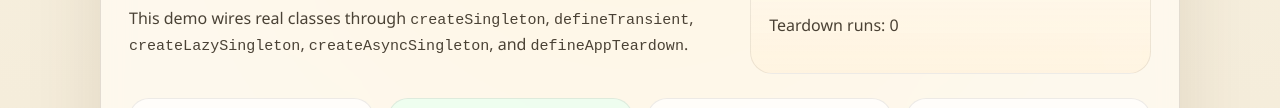
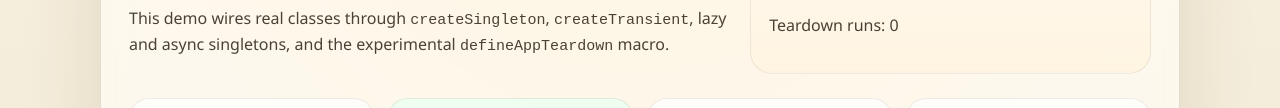
Before and after one commit to franz-bendezu/compdi, a website built with Vite: page apps/playground/index.html in a window 1280 px wide. Shown: the part 235-343 px from the top of the page. Built offline with nearby package versions, Linux system fonts and the light colour scheme.

Commit message:
docs: clarify macro lifecycle status

```diff
--- a/apps/playground/index.html
+++ b/apps/playground/index.html
@@ -15,8 +15,8 @@
         <h1>See each macro produce a distinct runtime shape.</h1>
         <p class="lede">
           This demo wires real classes through <code>createSingleton</code>,
-          <code>defineTransient</code>, <code>createLazySingleton</code>,
-          <code>createAsyncSingleton</code>, and <code>defineAppTeardown</code>.
+          <code>createTransient</code>, lazy and async singletons, and the
+          experimental <code>defineAppTeardown</code> macro.
         </p>
       </div>
       <aside class="hero-panel">
--- a/apps/playground/src/main.ts
+++ b/apps/playground/src/main.ts
@@ -3,7 +3,7 @@ import "./styles.css";
 import {
   defineAppTeardown,
   createSingleton,
-  defineTransient
+  createTransient
 } from "compdi/macros";
 
 class Database {
@@ -83,7 +83,7 @@ class AsyncConnection {
 
 export const db = createSingleton({ target: Database });
 export const logger = createSingleton({ target: Logger });
-export const createService = defineTransient({ target: Service, deps: [db, logger] });
+export const createService = createTransient({ target: Service, deps: [db, logger] });
 export const analytics = createSingleton({ target: Analytics, deps: [db], lazy: true });
 
 export const connection = await createSingleton({ factory: async () => new AsyncConnection() });
```
Also changed, not shown: packages/core/src/index.ts (+71 -6 lines), packages/compdi/README.md, packages/core/README.md.
